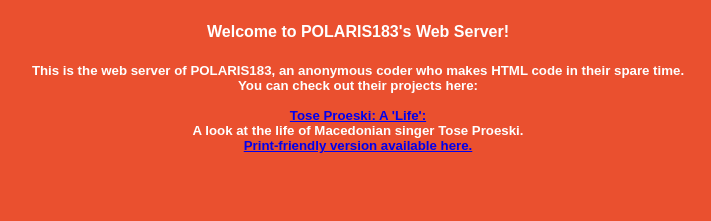
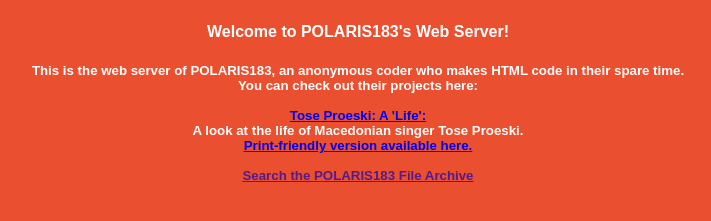
Before and after one commit to POLARIS183/polaris183.github.io, a plain HTML site: page index.html in a window 1280 px wide. Shown: the part 345-566 px from the top of the page, without its empty margins (282-993 px from the left). Drawn offline with Linux system fonts and the light colour scheme.

Commit message:
Updated index.html

```diff
--- a/index.html
+++ b/index.html
@@ -20,6 +20,6 @@ font-family: Arial, Helvetica, sans-serif;
 Image ©Skyswood School
 -->
 <h4>Welcome to POLARIS183's Web Server!</h4>
-<h5>This is the web server of POLARIS183, an anonymous coder who makes HTML code in their spare time.<br>You can check out their projects here:<br><br><a href="https://polaris183.github.io/toseproeski">Tose Proeski: A 'Life':</a><br>A look at the life of Macedonian singer Tose Proeski.<br><a href="https://polaris183.github.io/toseproeski_printable">Print-friendly version available here.</a><br><br></h5>
+<h5>This is the web server of POLARIS183, an anonymous coder who makes HTML code in their spare time.<br>You can check out their projects here:<br><br><a href="https://polaris183.github.io/toseproeski">Tose Proeski: A 'Life':</a><br>A look at the life of Macedonian singer Tose Proeski.<br><a href="https://polaris183.github.io/toseproeski_printable">Print-friendly version available here.</a><br><br><a href "https://polaris183.github.io/archive">Search the POLARIS183 File Archive</a><br><br></h5>
   </body>
 </html>
```
